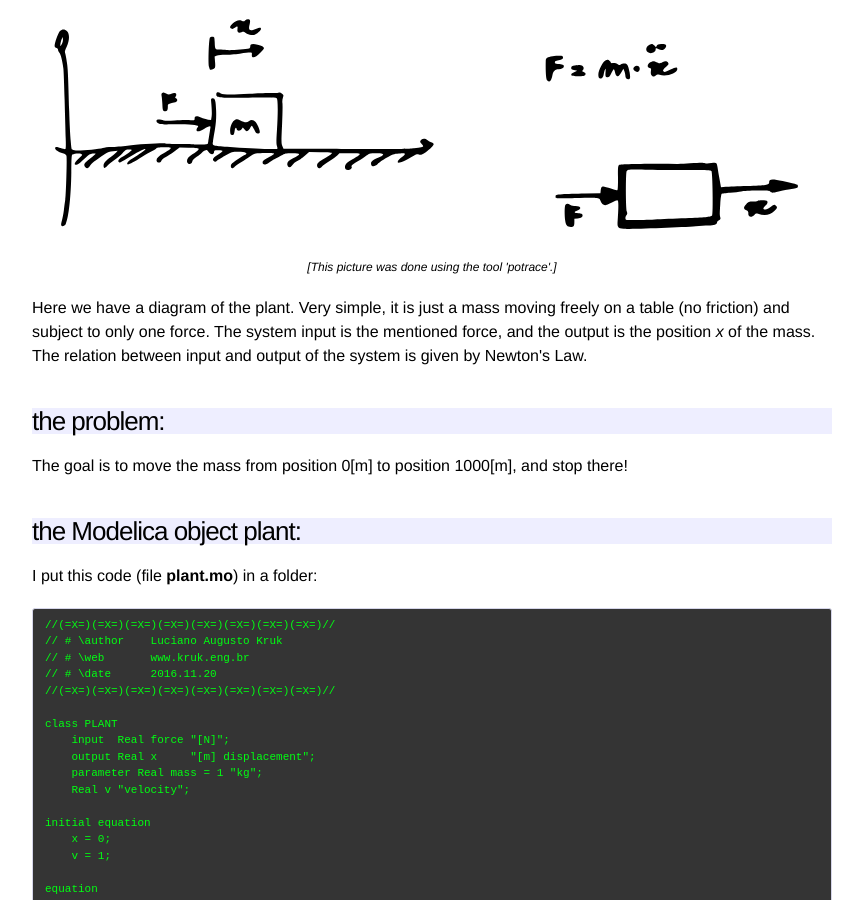
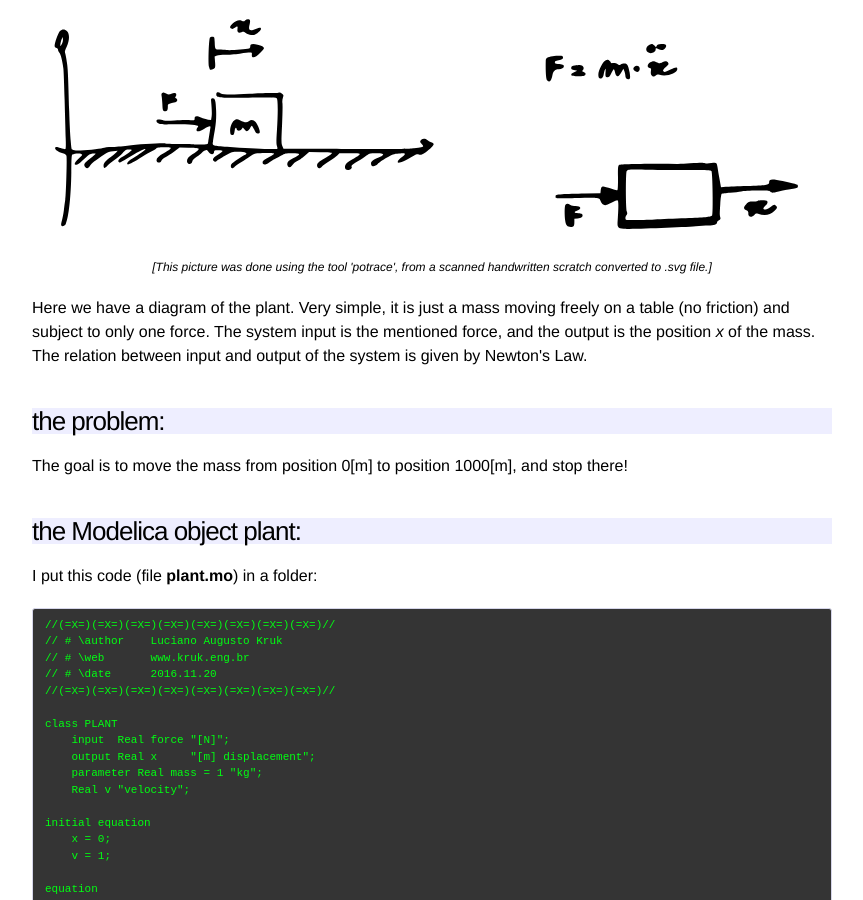
Before and after one commit to conconga/website-kruk.eng.br, a Jekyll site: the page built from _posts/2016-11-30-setup_modelica.html, in a window 1280 px wide and 900 px high, scrolled down 1384 px. Shown: the whole window, without its empty margins (208-1071 px from the left). Built offline with Jekyll 4.4.1, drawn with Linux system fonts in a browser that asks for light colours; some of the changed text lies outside the part shown.

Commit message:
tornei disponivel todos os arquivos usados

```diff
--- a/_posts/2016-11-30-setup_modelica.html
+++ b/_posts/2016-11-30-setup_modelica.html
@@ -59,7 +59,7 @@
 <div class="about-legend">
     <img src="/images/20161130_post/setupmodelica_diagrama.svg"
     width="100%" alt="dynamic system used" />
-    [This picture was done using the tool 'potrace'.]
+    [This picture was done using the tool 'potrace', from a scanned handwritten scratch converted to .svg file.]
 </div>
 
 Here we have a diagram of the plant. Very simple, it is just a mass moving
```
Also changed, not shown: other parts of _posts/2016-11-30-setup_modelica.html (+4 -0 lines), 1 other file.
